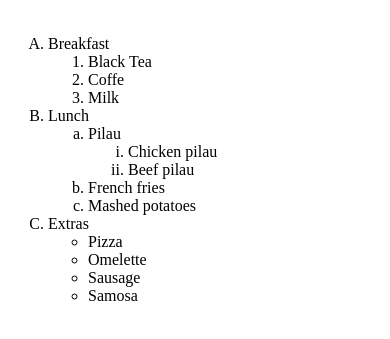
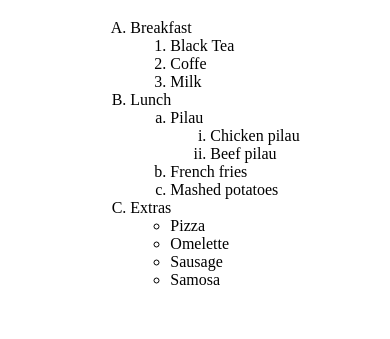
Before and after one commit to TonaTony/Question5, a plain HTML site: page index.html in a window 390 px wide. Shown: the part 205-544 px from the top of the page. Drawn offline with Linux system fonts and the light colour scheme.

Commit message:
Update style.css

```diff
--- a/style.css
+++ b/style.css
@@ -27,6 +27,10 @@
         display: flex;
         align-items: left;
         flex-direction: column;
+    }
+
+    #l1 {
+        margin: auto;
     }
 
 }
```
